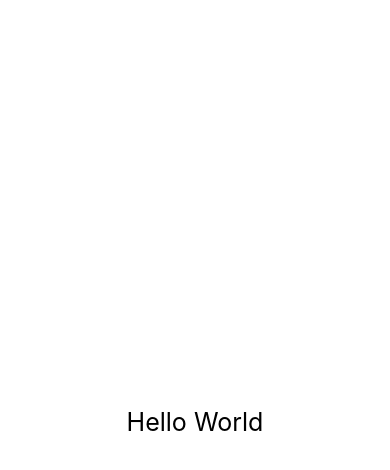
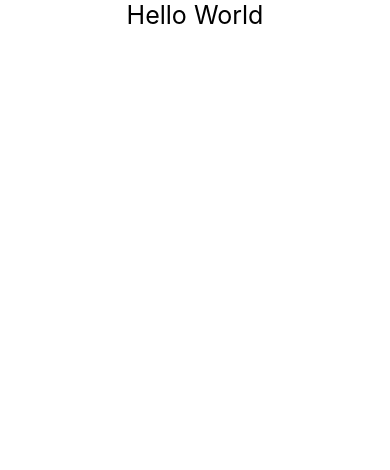
Before and after one commit to abeyahc/StudyPal, a React Native app: screen / in a window 390 px wide. Shown: the top 470 px of the page. Built offline with nearby package versions, Linux system fonts and the light colour scheme.

Commit message:
TestCommit

```diff
--- a/App.tsx
+++ b/App.tsx
@@ -20,7 +20,6 @@
     general: {
       flex: 1,
       alignItems: 'center',
-      justifyContent: 'center',
     },
     baseText: {
       fontSize: 25,
```
